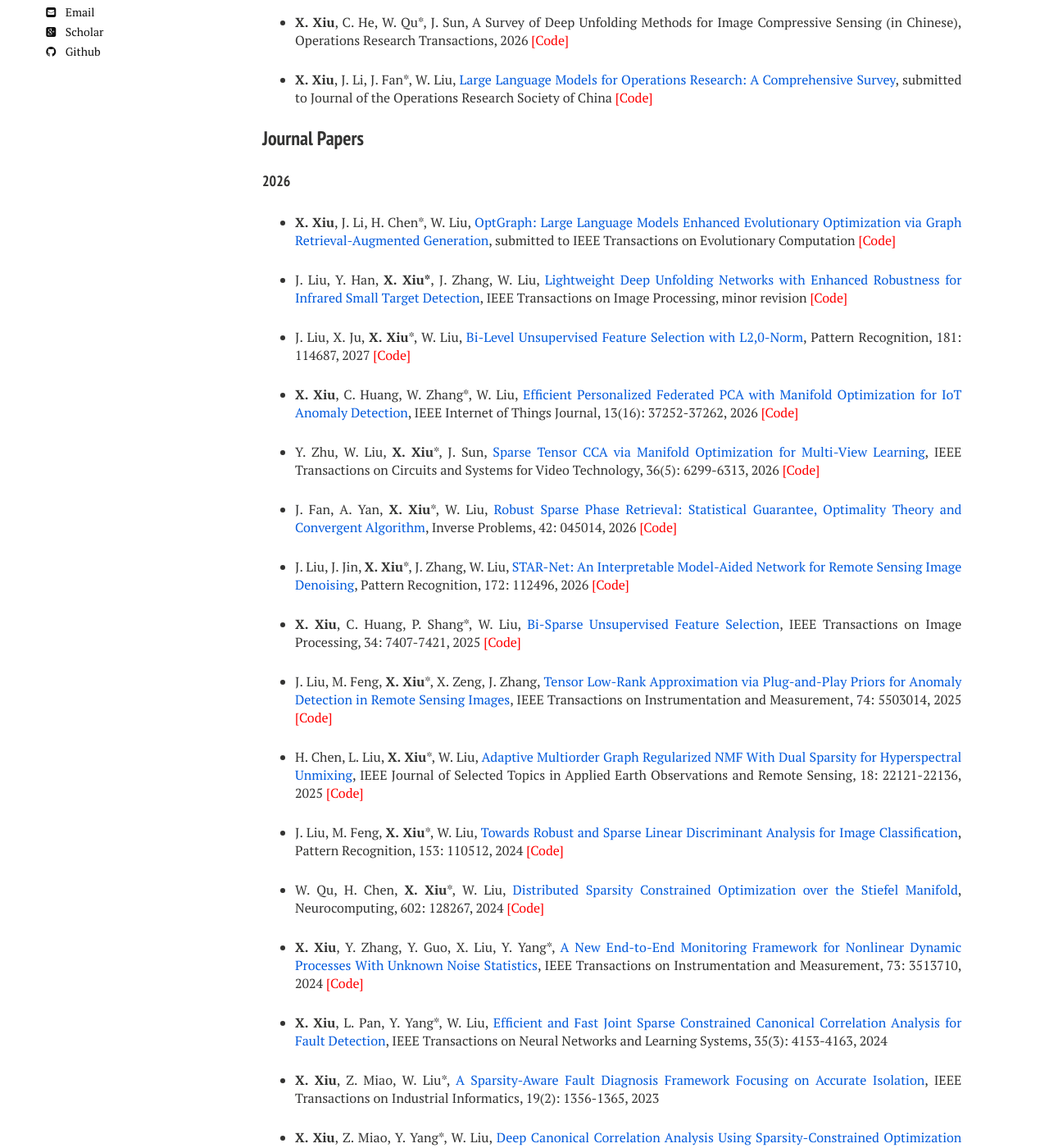
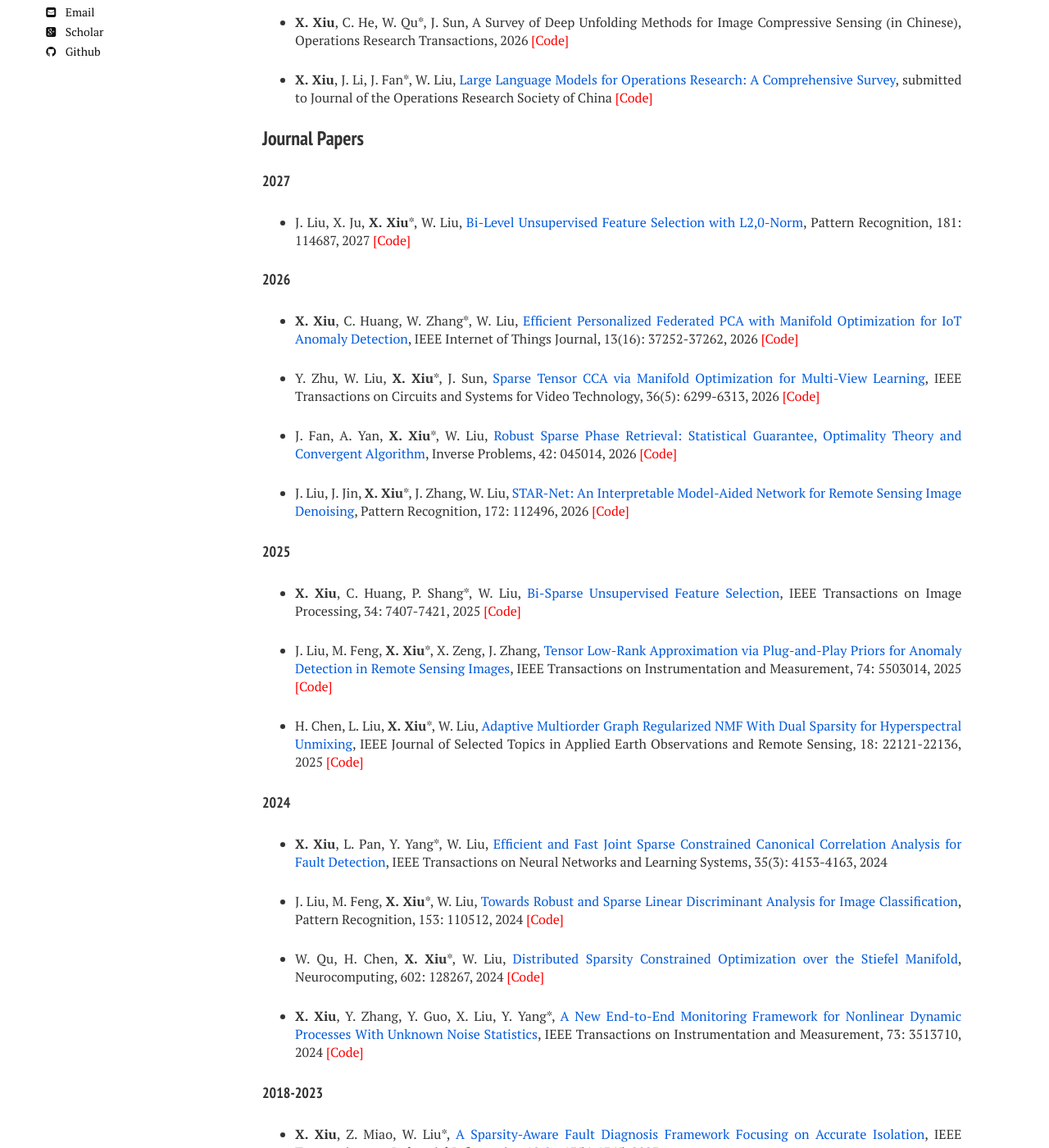
Before and after one commit to xianchaoxiu/xianchaoxiu.github.io, a Jekyll site: the page built from publications/index.md, in a window 1280 px wide and 1400 px high, scrolled down 278 px. Shown: the whole window at 82% size. Built offline with Jekyll 4.4.1, drawn with Linux system fonts in a browser that asks for light colours; nearby versions of some CDN libraries.

Commit message:
Update index.md

```diff
--- a/publications/index.md
+++ b/publications/index.md
@@ -11,6 +11,7 @@ share: false
 
 
 ### Survey Papers
+
 * <b>X. Xiu*</b>, L. Xu, Y. Zhu, W. Liu, Review of Compression Methods for Vision-Language-Action Models (in Chinese), submitted to Acta Automatica Sinica  <a href="https://github.com/xianchaoxiu/COM4VLA" class="textlink" target="_blank" style="color: red;">[Code]</a> <br>
 
 * <b>X. Xiu</b>, C. He, W. Qu*, J. Sun, A Survey of Deep Unfolding Methods for Image Compressive Sensing (in Chinese), Operations Research Transactions, 2026 <a href="https://github.com/xianchaoxiu/DU4ICS" class="textlink" target="_blank" style="color: red;">[Code]</a> <br>
@@ -19,12 +20,11 @@ share: false
 
 ### Journal Papers
 
-#### 2026
-* <b>X. Xiu</b>, J. Li, H. Chen*, W. Liu, <a href="https://arxiv.org/abs/2607.27918" class="textlink" target="_blank">OptGraph: Large Language Models Enhanced Evolutionary Optimization via Graph Retrieval-Augmented Generation</a>, submitted to IEEE Transactions on Evolutionary Computation <a href="https://github.com/xianchaoxiu/OptGraph" class="textlink" target="_blank" style="color: red;">[Code]</a><br>
-
-* J. Liu, Y. Han, <b>X. Xiu*</b>, J. Zhang, W. Liu, <a href="https://arxiv.org/abs/2509.08205" class="textlink" target="_blank">Lightweight Deep Unfolding Networks with Enhanced Robustness for Infrared Small Target Detection</a>, IEEE Transactions on Image Processing, minor revision <a href="https://github.com/xianchaoxiu/L-RPCANet" class="textlink" target="_blank" style="color: red;">[Code]</a><br>
+#### 2027
 
 * J. Liu, X. Ju, <b>X. Xiu</b>*, W. Liu, <a href="https://doi.org/10.1016/j.patcog.2026.114687" class="textlink" target="_blank">Bi-Level Unsupervised Feature Selection with L2,0-Norm</a>, Pattern Recognition, 181: 114687, 2027  <a href="https://github.com/xianchaoxiu/BLUFS" class="textlink" target="_blank" style="color: red;">[Code]</a><br>
+
+#### 2026
 
 * <b>X. Xiu</b>, C. Huang, W. Zhang*, W. Liu, <a href="https://doi.org/10.1109/JIOT.2026.3701337" class="textlink" target="_blank">Efficient Personalized Federated PCA with Manifold Optimization for IoT Anomaly Detection</a>, IEEE Internet of Things Journal, 13(16): 37252-37262, 2026 <a href="https://github.com/xianchaoxiu/FedEP" class="textlink" target="_blank" style="color: red;">[Code]</a><br>
 
@@ -34,11 +34,18 @@ share: false
 
 * J. Liu, J. Jin, <b>X. Xiu</b>*, J. Zhang, W. Liu, <a href="https://doi.org/10.1016/j.patcog.2025.112496" class="textlink" target="_blank">STAR-Net: An Interpretable Model-Aided Network for Remote Sensing Image Denoising</a>, Pattern Recognition, 172: 112496, 2026   <a href="https://github.com/xianchaoxiu/STAR-Net" class="textlink" target="_blank" style="color: red;">[Code]</a><br>
 
+#### 2025
+
 * <b>X. Xiu</b>, C. Huang, P. Shang*, W. Liu, <a href="https://doi.org/10.1109/TIP.2025.3620667" class="textlink" target="_blank">Bi-Sparse Unsupervised Feature Selection</a>, IEEE Transactions on Image Processing, 34: 7407-7421, 2025  <a href="https://github.com/xianchaoxiu/BSUFS" class="textlink" target="_blank" style="color: red;">[Code]</a><br>
 
 * J. Liu, M. Feng, <b>X. Xiu</b>*, X. Zeng, J. Zhang, <a href="https://doi.org/10.1109/TIM.2025.3553235" class="textlink" target="_blank">Tensor Low-Rank Approximation via Plug-and-Play Priors for Anomaly Detection in Remote Sensing Images</a>, IEEE Transactions on Instrumentation and Measurement, 74: 5503014, 2025  <a href="https://github.com/xianchaoxiu/PnP-TLRA" class="textlink" target="_blank" style="color: red;">[Code]</a><br>
 
 * H. Chen, L. Liu, <b>X. Xiu</b>*, W. Liu, <a href="https://doi.org/10.1109/JSTARS.2025.3602505" class="textlink" target="_blank">Adaptive Multiorder Graph Regularized NMF With Dual Sparsity for Hyperspectral Unmixing</a>, IEEE Journal of Selected Topics in Applied Earth Observations and Remote Sensing, 18: 22121-22136, 2025 <a href="https://github.com/xianchaoxiu/MOGNMF" class="textlink" target="_blank" style="color: red;">[Code]</a><br>
+
+
+#### 2024
+
+* <b>X. Xiu</b>, L. Pan, Y. Yang*, W. Liu, <a href="https://doi.org/10.1109/TNNLS.2023.3316789" class="textlink" target="_blank">Efficient and Fast Joint Sparse Constrained Canonical Correlation Analysis for Fault Detection</a>, IEEE Transactions on Neural Networks and Learning Systems, 35(3): 4153-4163, 2024  <br>
 
 * J. Liu, M. Feng, <b>X. Xiu</b>*, W. Liu, <a href="https://doi.org/10.1016/j.patcog.2024.110512" class="textlink" target="_blank">Towards Robust and Sparse Linear Discriminant Analysis for Image Classification</a>, Pattern Recognition, 153: 110512, 2024  <a href="https://github.com/EMXlight/RSLDAplus" class="textlink" target="_blank" style="color: red;">[Code]</a><br>
 
@@ -46,7 +53,7 @@ share: false
 
 * <b>X. Xiu</b>, Y. Zhang, Y. Guo, X. Liu, Y. Yang*, <a href="https://doi.org/10.1109/TIM.2024.3375402" class="textlink" target="_blank">A New End-to-End Monitoring Framework for Nonlinear Dynamic Processes With Unknown Noise Statistics</a>, IEEE Transactions on Instrumentation and Measurement, 73: 3513710, 2024  <a href="https://github.com/xianchaoxiu/DRNN" class="textlink" target="_blank" style="color: red;">[Code]</a><br>
 
-* <b>X. Xiu</b>, L. Pan, Y. Yang*, W. Liu, <a href="https://doi.org/10.1109/TNNLS.2023.3316789" class="textlink" target="_blank">Efficient and Fast Joint Sparse Constrained Canonical Correlation Analysis for Fault Detection</a>, IEEE Transactions on Neural Networks and Learning Systems, 35(3): 4153-4163, 2024  <br>
+#### 2018-2023
 
 * <b>X. Xiu</b>, Z. Miao, W. Liu*, <a href="https://doi.org/10.1109/TII.2022.3180070" class="textlink" target="_blank">A Sparsity-Aware Fault Diagnosis Framework Focusing on Accurate Isolation</a>, IEEE Transactions on Industrial Informatics, 19(2): 1356-1365, 2023  <br>
 
```
Also changed, not shown: other parts of publications/index.md (+2 -0 lines).
